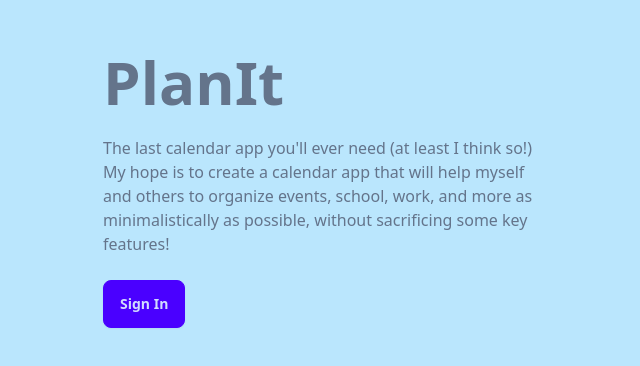
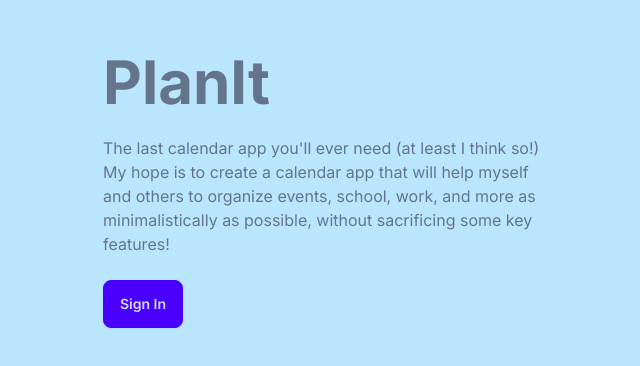
Before and after one commit to RobertGarabetian/planit, a Next.js app in the folder planit/: page / in a window 1280 px wide. Shown: the part 210-576 px from the top of the page, without its empty margins (313-953 px from the left). Built offline with nearby package versions, Linux system fonts and the light colour scheme.

Commit message:
adding back ticks

```diff
--- a/planit/src/app/layout.tsx
+++ b/planit/src/app/layout.tsx
@@ -16,7 +16,7 @@ export default function RootLayout({
 }>) {
   return (
     <html lang="en">
-      <body className="bg-sky-200 ${inter.className}">{children}</body>
+      <body className={`bg-sky-200 ${inter.className}`}>{children}</body>
     </html>
   );
 }
```
